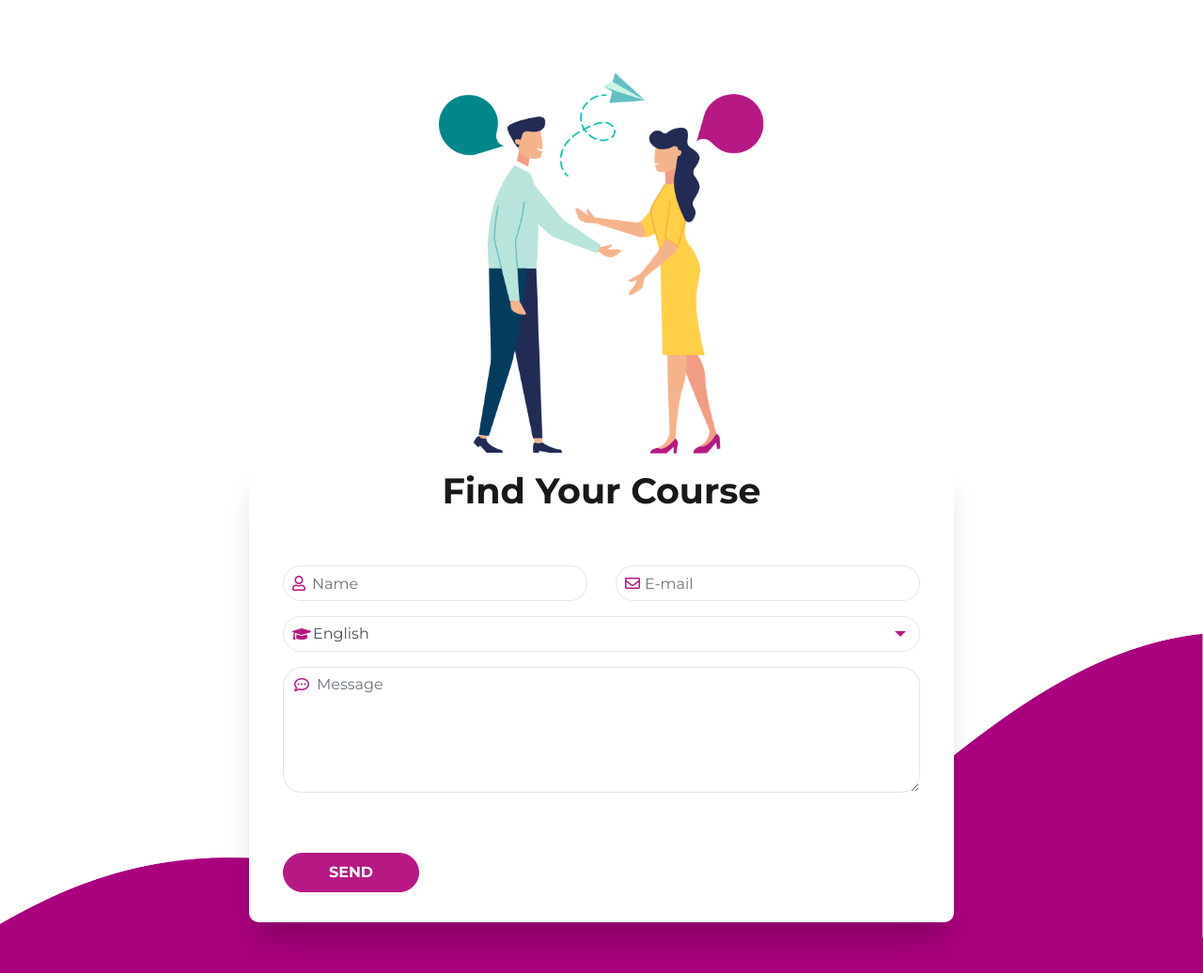
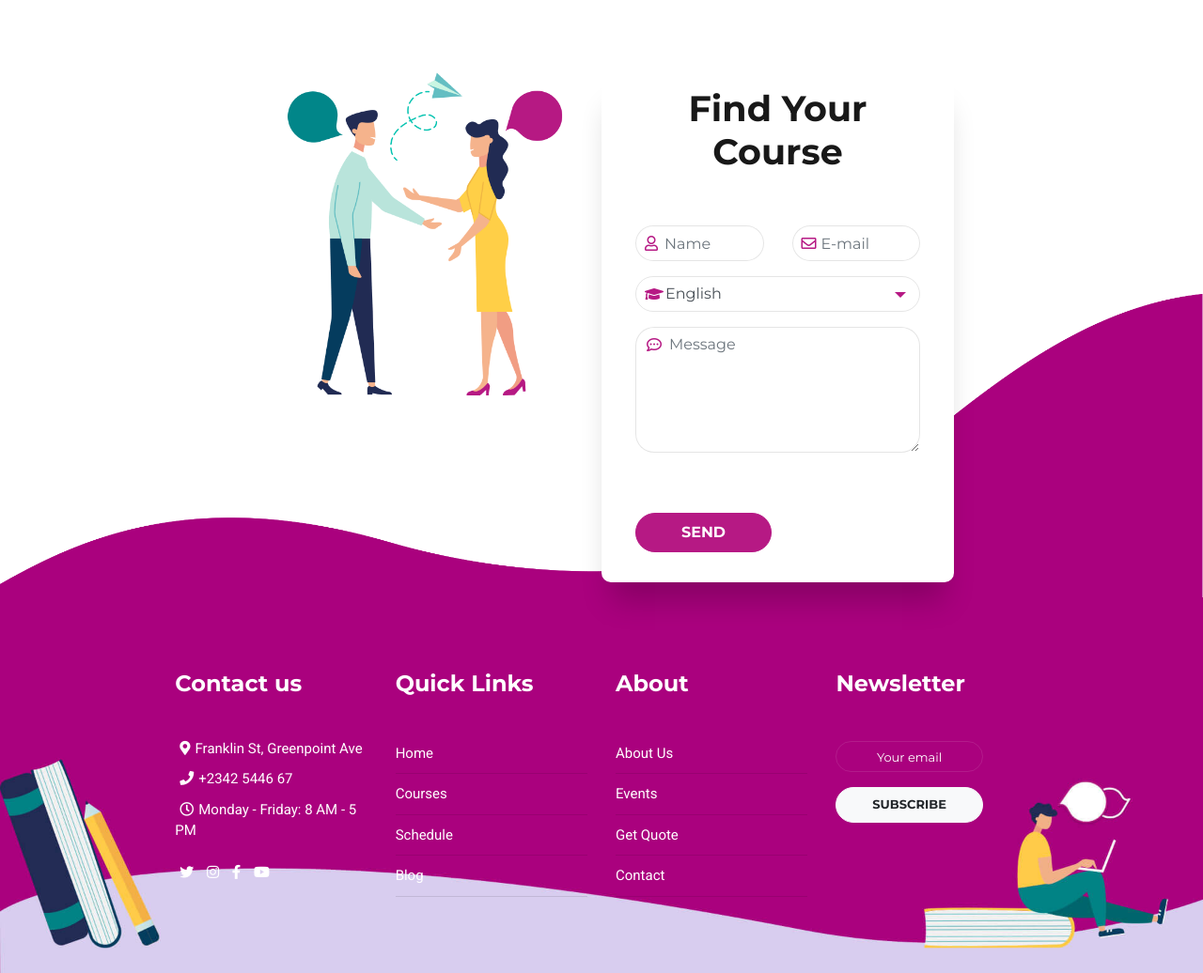
Before and after one commit to buiminhquang188/BOOTCAMP12_BaiTap_JS_Buoi_11-12_BuiMinhQuang, a plain HTML site: page Our-teach/index.html in a window 1280 px wide. Shown: the part 1521-2557 px from the top of the page at 94% size. Drawn offline with nearby package versions, Linux system fonts and the light colour scheme.

Commit message:
Update Our-Teach

```diff
--- a/Our-teach/index.html
+++ b/Our-teach/index.html
@@ -304,10 +304,10 @@
     <!-- SUBMIT -->
     <section class="submit container-fluid">
       <div class="submit__content row justify-content-center py-3 mx-auto">
-        <div class="submit__img col-md-7">
+        <div class="submit__img col-md-7 col-xl-6">
           <img src="images/conatct_inner.png" class="img-fluid" alt="" />
         </div>
-        <div class="submit__form col-md-12 w-100 p-3">
+        <div class="submit__form col-md-12 w-100 p-3 col-xl-6">
           <div class="submit__text">
             <h1 class="pb-5">Find Your Course</h1>
             <div class="submit__top">
@@ -369,7 +369,7 @@
     <!-- FOOTER -->
     <footer class="container-fluid">
       <div class="footer__background">
-        <img src="images/footer_background.jpg" class="img-fluid" alt="">
+        <img src="images/footer_background.jpg" class="img-fluid" alt="" />
       </div>
       <div class="footer__content row justify-content-around w-75 mx-auto py-5">
         <div class="footer__contact col-sm-6 col-lg-3">
@@ -453,6 +453,7 @@
       integrity="sha384-JjSmVgyd0p3pXB1rRibZUAYoIIy6OrQ6VrjIEaFf/nJGzIxFDsf4x0xIM+B07jRM"
       crossorigin="anonymous"
     ></script>
+    <script src="https://unpkg.com/axios/dist/axios.min.js"></script>
     <script src="js/shrinkNavBar.js"></script>
   </body>
 </html>
```
